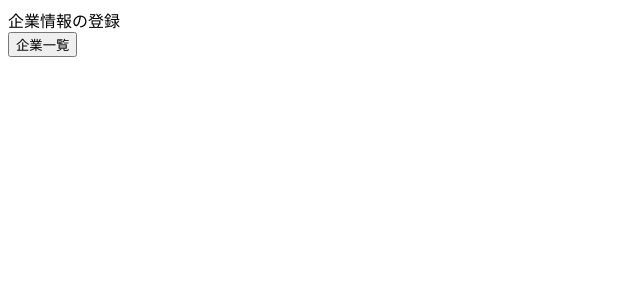
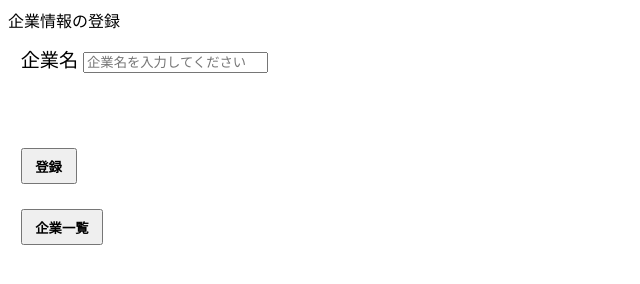
Before and after one commit to haruto-takeuchi/job-hunting-scheduler, a website: page src/pages/record-enterprise.html in a window 1280 px wide. Shown: the whole page, without its empty margins (0-640 px from the left). Drawn offline with Linux system fonts and the light colour scheme.

Commit message:
企業登録画面の作成

```diff
--- a/src/pages/record-enterprise.html
+++ b/src/pages/record-enterprise.html
@@ -1,6 +1,29 @@
 <body>
   <div id="record-enterprise" class="no-display">
-    <div>企業情報の登録</div>
-    <button onclick="onChangeScreen('enterprise-list')">企業一覧</button>
+    <header class="title">企業情報の登録</header>
+    <div style="margin: 1% 1% 5% 1%; font-size: 120%">
+      企業名
+      <input
+        type="text"
+        id="input-enterprise"
+        placeholder="企業名を入力してください"
+      />
+    </div>
+    <div>
+      <button
+        onclick="createCalendar()"
+        style="font-weight: bold; padding: 0.5% 1%; margin: 1%"
+      >
+        登録
+      </button>
+    </div>
+    <div>
+      <button
+        onclick="onChangeScreen('enterprise-list')"
+        style="font-weight: bold; padding: 0.5% 1%; margin: 1%"
+      >
+        企業一覧
+      </button>
+    </div>
   </div>
 </body>
```
Also changed, not shown: src/index.html (+11 -0 lines).
